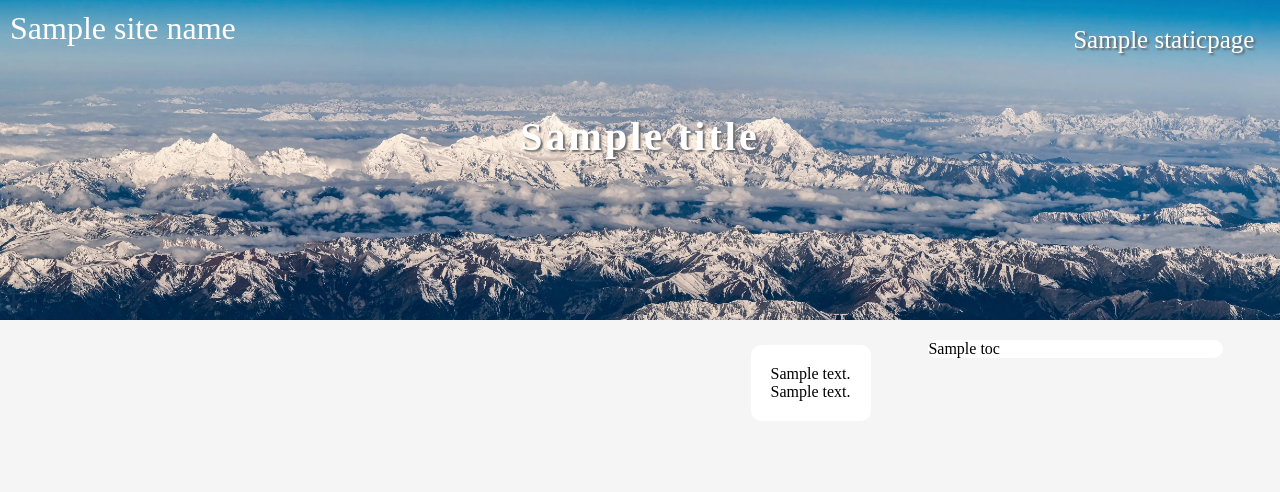
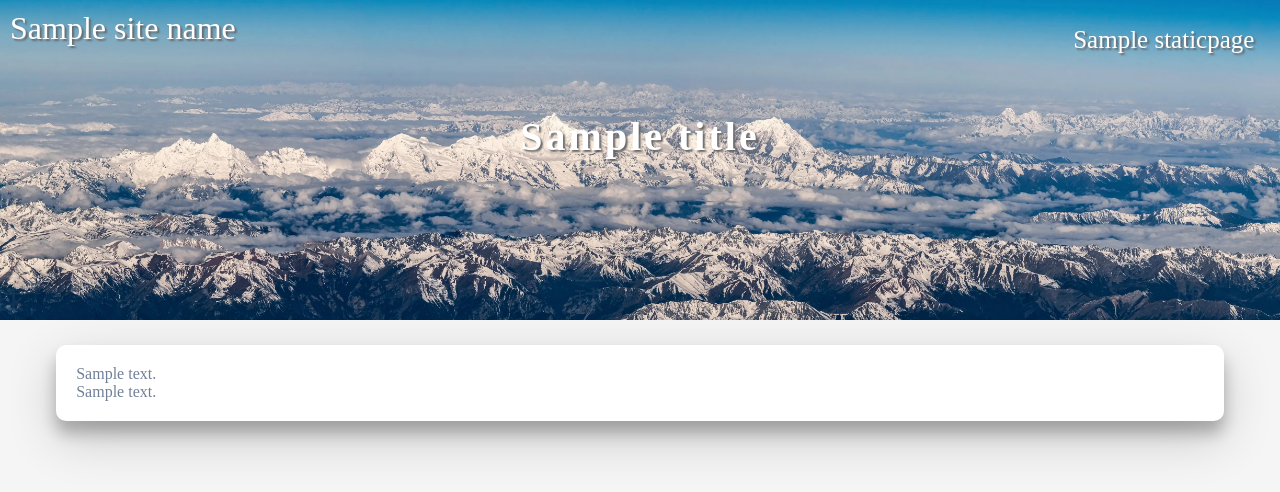
Before and after one commit to budawu/Aeonium, a Django app: template themes/origin/templates/detail.html in a window 1280 px wide. Shown: the top 492 px of the page. Run offline with Django 4.2, Linux system fonts and the light colour scheme; tables that the repository leaves empty hold one stand-in row (values such as "Sample post"); the template is opened without the code that fills it: values that come from a table or form of the project are taken from there, most other values are stand-ins (such as "Sample title", 1, 10 or a date in 2020); data that the repository does not hold is empty; parts of the project's set-up code (start-up, migrations or seed data) failed here and were passed over.

Commit message:
v2来了！

```diff
--- a/aeonium/models.py
+++ b/aeonium/models.py
@@ -5,7 +5,9 @@ class Blog(models.Model):
     title = models.CharField(max_length=50)
     text = MDTextField()
     date = models.DateField(auto_now_add=True)
+    toc_enable = models.BooleanField(default=False)
 
 class StaticPage(models.Model):
-    name = models.CharField(max_length=15)
+    name = models.CharField(max_length=20)
     content = MDTextField()
+    toc_enable = models.BooleanField(default=False)
--- a/themes/origin/css/style-origin.css
+++ b/themes/origin/css/style-origin.css
@@ -1,9 +1,8 @@
-/*@import 'shortscr.css'(min-width:500px);*/
 .blog-title{
     text-align: center !important;
     position: absolute;
     line-height: 220px;
-    font-family: "Microsoft YaHei UI Light","Ubuntu Light";
+    font-family: "Microsoft YaHei UI Light","Ubuntu Light","PingFangSC-Light";
     color: white;
     opacity: 1;
     height: 300px;
@@ -15,8 +14,6 @@
     z-index: 3;
     box-sizing: border-box;
     text-shadow: 2px 2px 2px #666;
-
-
 }
 
 #block{
@@ -29,17 +26,19 @@
     right: 4%;
 }
 .mainpart {
-    position: absolute;
-    z-index: 3;
+
     border: 5px;
     /* margin: 0 auto; */
     background-color: white;
     border-radius: 10px;
     padding: 20px;
     margin: 5px;
+    box-shadow: 0 12px 15px 0 rgba(0,0,0,0.24), 0 17px 50px 0 rgba(0,0,0,0.19);
+    overflow: hidden;
 }
-#posts{
-     right: 30%;
+
+.mainpart img{
+    max-width: 100%;
 }
 p {
     opacity: 1.0;
@@ -54,11 +53,11 @@ p code{
 }
 pre{
     border-radius: 15px;
+    overflow: scroll;
 }
 pre code{
-    font-family: consolas;
+    font-family: "consolas","Monaco","Ubuntu","DejaVu Sans Mono";
     font-size: 16px;
-    overflow: scroll;
 
 }
 back {
@@ -112,7 +111,7 @@ color: #718099;
 #for-nav{
     position: absolute;
     color: white;
-    font-family: "Ubuntu","Microsoft YaHei UI Light";
+    font-family: "Microsoft YaHei UI Light","PingFangSC-Light","Ubuntu";
     font-size: 32px;
     float: left;
     /*padding: 4% 4%;*/
@@ -120,10 +119,11 @@ color: #718099;
     left: 10px;
     z-index: 3;
     opacity: 1;
+    text-shadow: 2px 2px 2px #666;
 }
 #static-page{
     color: white;
-    font-family: "Microsoft YaHei UI Light";
+    font-family: "Microsoft YaHei UI Light","PingFangSC-Light";
     font-size: 25px;
     float: right;
     padding: 2% 2%;
@@ -151,25 +151,3 @@ blockquote:before {
     margin-right: 0.25em;
     vertical-align: -0.4em;
   }
-
-#gitalk-container {
-    position: absolute;
-    bottom: 5px;
-    border: 5px;
-    margin: 0 auto;
-    background-color: white;
-    border-radius: 10px;
-    padding: 20px;
-    left: 0.5%;
-    right: 0.5%;
-    z-index: 3;
-}
-
-#tocs {
-    position: absolute;
-    z-index: 3;
-    background-color: white;
-    right: 6px;
-    width: 25%;
-    border-radius: 10px;
-}
--- a/themes/origin/templates/detail.html
+++ b/themes/origin/templates/detail.html
@@ -1,19 +1,28 @@
 {% extends 'base.html' %}
 {% load static %}
 <html>
+
 {% block content %}
 <head>
+    <title>{{post.title}}</title>
+    <style>
+        .mainpart h1,h2,h3,h4,h5{
+            color: #1a202c;
+            font-weight: 550;
+        }
+        .mainpart{
+            color: #718099;
+        }
 
-
-    <title>{{post.title}}</title>
+    </style>
 </head>
 <body>
 <div id="block">
+
     <div class="mainpart" id="posts">
         {{post.text|safe}}
         <div>{{comment|safe}}</div>
     </div>
-    <div id="tocs">{{toc|safe}}</div>
     <br>
     <br>
 
--- a/themes/origin/templates/index.html
+++ b/themes/origin/templates/index.html
@@ -2,8 +2,7 @@
 {% block content %}
 <html lang="zh-CN">
 <head>
-
-    <title >{{site_name}}</title>
+    <title>{{site_name}}</title>
 </head>
 <body>
 
```
Also changed, not shown: aeonium/views.py (+38 -18 lines), themes/origin/templates/pages.html (+9 -0 lines).
